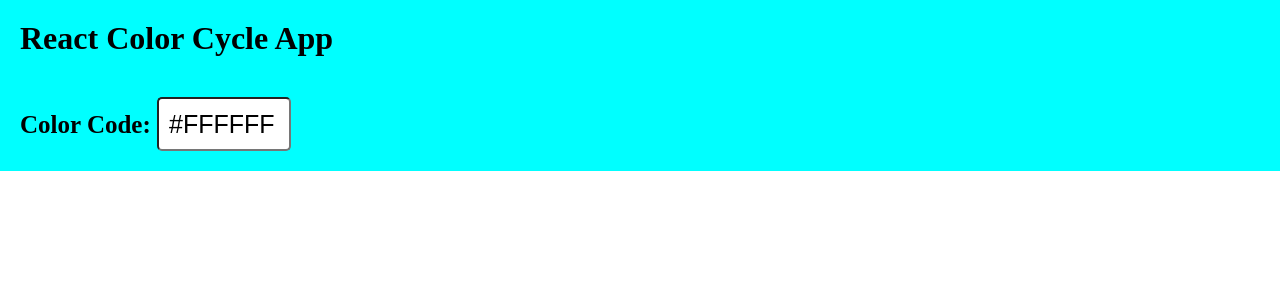
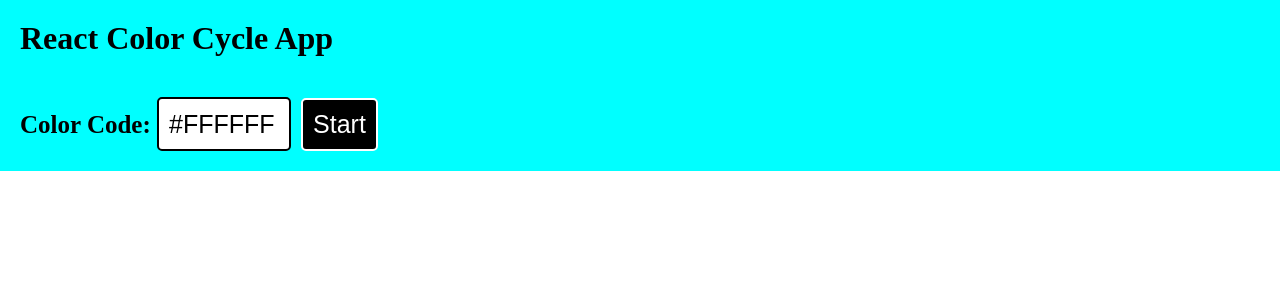
Before and after one commit to alik-balika/react-color-cycle-app, a React (Vite) app: page / in a window 1280 px wide. Shown: the top 300 px of the page. Built offline with nearby package versions, Linux system fonts and the light colour scheme.

Commit message:
add button to start and stop the color cycle

```diff
--- a/src/App.jsx
+++ b/src/App.jsx
@@ -2,12 +2,14 @@ import React, { useState } from "react";
 
 const App = () => {
   const [backgroundColor, setBackgroundColor] = useState("#FFFFFF");
+  const [isRunning, setIsRunning] = useState(false);
+
+  const beginColorChange = () => {
+    setIsRunning(!isRunning);
+  };
 
   const handleUserInput = (e) => {
     if (e.target.value.length > 7) return;
-
-    console.log(e.target.value);
-    console.log(backgroundColor);
 
     setBackgroundColor(e.target.value.toUpperCase());
   };
@@ -25,6 +27,9 @@ const App = () => {
           value={backgroundColor}
           onChange={handleUserInput}
         />
+        <button onClick={beginColorChange}>
+          {isRunning ? "Stop" : "Start"}
+        </button>
       </div>
     </div>
   );
--- a/src/index.css
+++ b/src/index.css
@@ -24,4 +24,21 @@ input {
   font-size: 25px;
   width: 110px;
   border-radius: 5px;
+  border: 2px solid black;
 }
+
+button {
+  margin-left: 10px;
+  padding: 10px;
+  height: 53px;
+  font-size: 25px;
+  border-radius: 5px;
+  background-color: black;
+  color: white;
+  border: 2px solid white;
+  cursor: pointer;
+}
+
+button:hover {
+  background-color: darkslategrey;
+}
```
Also changed, not shown: 1 other file (tests, documents, lock files or other folders).
